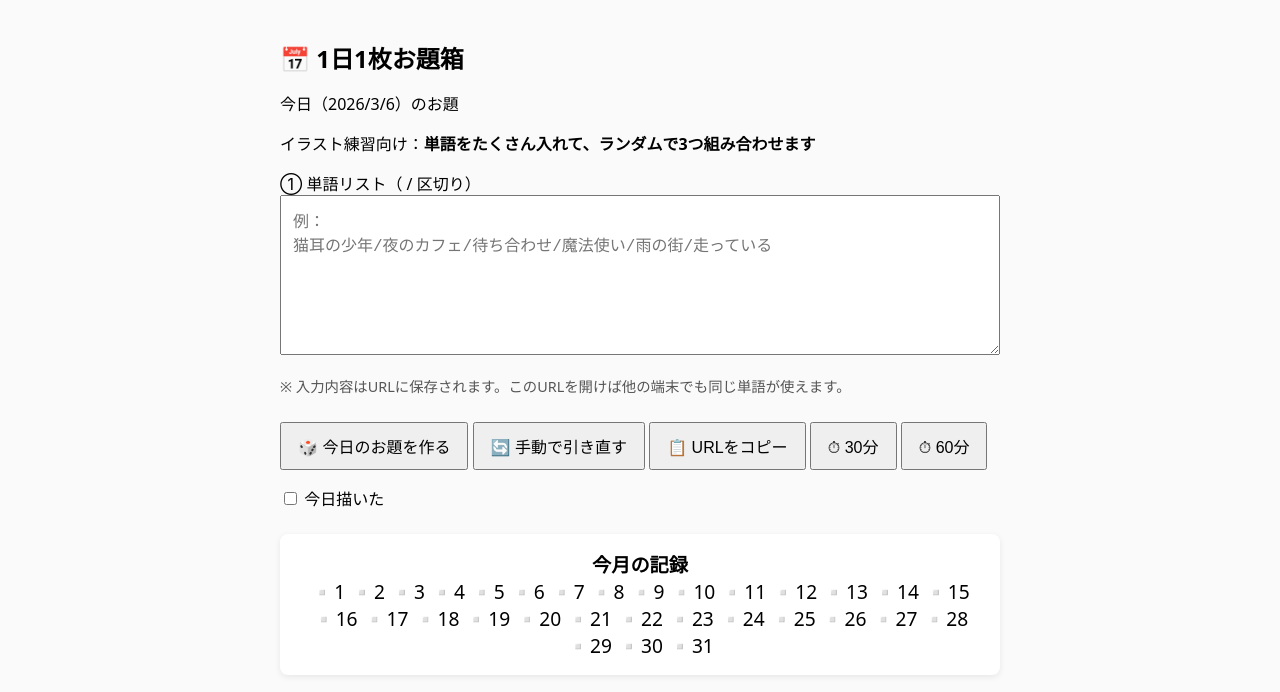
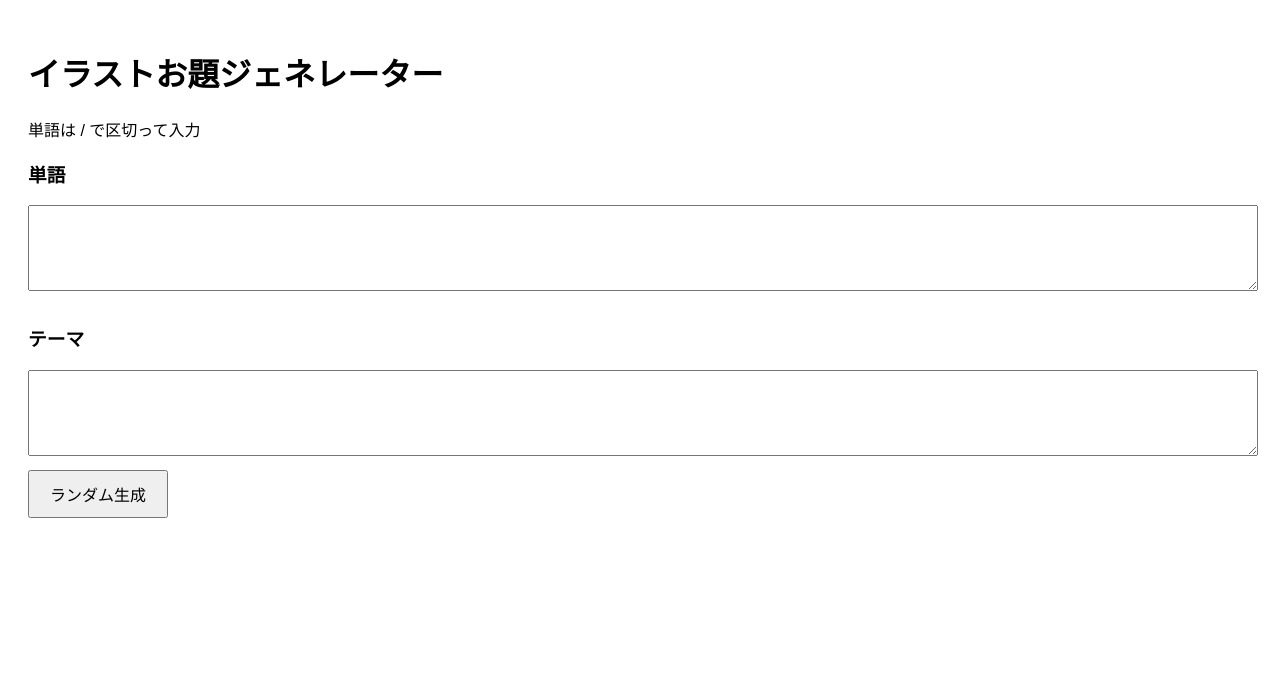
Before and after one commit to chance0124/illust, a plain HTML site: page index.html in a window 1280 px wide. Drawn offline with Linux system fonts and the light colour scheme.

Commit message:
Update index.html

```diff
--- a/index.html
+++ b/index.html
@@ -1,240 +1,79 @@
 <!DOCTYPE html>
 <html lang="ja">
 <head>
-  <meta charset="UTF-8" />
-  <meta name="viewport" content="width=device-width, initial-scale=1.0" />
-  <title>3語ランダムお題箱</title>
+<meta charset="UTF-8">
+<title>お題ジェネレーター</title>
 <style>
-    body {
-      font-family: system-ui, -apple-system, BlinkMacSystemFont, "Segoe UI", sans-serif;
-      background: #fafafa;
-      padding: 24px;
-      max-width: 720px;
-      margin: auto;
+body{
+font-family:sans-serif;
+padding:20px;
 }
-    h1 { font-size: 1.5rem; }
-    textarea {
-      width: 100%;
-      min-height: 160px;
-      padding: 12px;
-      font-size: 1rem;
-      box-sizing: border-box;
+
+textarea{
+width:100%;
+height:80px;
+margin-bottom:10px;
 }
-    button {
-      margin-top: 12px;
-      padding: 10px 16px;
-      font-size: 1rem;
-      cursor: pointer;
+
+button{
+padding:10px 20px;
+font-size:16px;
 }
-    .result {
-      margin-top: 24px;
-      padding: 16px;
-      background: #fff;
-      border-radius: 8px;
-      box-shadow: 0 2px 6px rgba(0,0,0,0.08);
-      font-size: 1.2rem;
-      text-align: center;
+
+.result{
+margin-top:20px;
+font-size:24px;
+font-weight:bold;
 }
-    .small { font-size: 0.9rem; color: #555; }
 </style>
 </head>
+
 <body>
-  <h1>📅 1日1枚お題箱</h1>
-  <p id="today"></p>
 
-  <p>イラスト練習向け：<strong>単語をたくさん入れて、ランダムで3つ組み合わせます</strong></p>
+<h1>イラストお題ジェネレーター</h1>
 
-  <label>① 単語リスト（ / 区切り）</label>
-  <textarea id="words" placeholder="例：
-猫耳の少年/夜のカフェ/待ち合わせ/魔法使い/雨の街/走っている"></textarea>
-  <p class="small">※ 入力内容はURLに保存されます。このURLを開けば他の端末でも同じ単語が使えます。</p>
+<p>単語は / で区切って入力</p>
 
-  <button onclick="pickWords()">🎲 今日のお題を作る</button>
-  <button onclick="pickWords(true)">🔄 手動で引き直す</button>
-  <button onclick="copyURL()">📋 URLをコピー</button>
+<h3>単語</h3>
+<textarea id="words"></textarea>
 
-  <div id="result" class="result" style="display:none;"></div>
+<h3>テーマ</h3>
+<textarea id="theme"></textarea>
 
-  <div id="timer" class="result" style="display:none; font-size:1rem;"></div>
-  <button onclick="startTimer(30)">⏱ 30分</button>
-  <button onclick="startTimer(60)">⏱ 60分</button>
+<button onclick="generate()">ランダム生成</button>
 
-  <label style="display:block; margin-top:16px;">
-    <input type="checkbox" id="doneCheck" onchange="toggleDone()" /> 今日描いた
-  </label>
-
-  <div id="calendar" class="result"></div>
+<div class="result" id="result"></div>
 
 <script>
-/* ===== 単語保存（URL + ローカル） ===== */
-function saveWords() {
-  const words = document.getElementById('words').value.trim();
 
-  // URL保存
-  const url = new URL(window.location);
-  url.searchParams.set('words', words);
-  history.replaceState(null, '', url);
-
-  // ローカル保存（URLがない場合の保険）
-  localStorage.setItem('odai_words', words);
+function randomPick(arr){
+return arr[Math.floor(Math.random()*arr.length)]
 }
 
-function loadWords() {
-  const params = new URLSearchParams(window.location.search);
-  const fromURL = params.get('words');
+function generate(){
 
-  if (fromURL) {
-    document.getElementById('words').value = fromURL;
-  } else {
-    const local = localStorage.getItem('odai_words');
-    if (local) document.getElementById('words').value = local;
-  }
+const words = document.getElementById("words").value.split("/").filter(v=>v.trim()!="")
+const themes = document.getElementById("theme").value.split("/").filter(v=>v.trim()!="")
+
+if(words.length < 3){
+alert("単語を3つ以上入力してください")
+return
 }
 
-/* ===== URLコピー ===== */
-function copyURL() {
-  saveWords();
-  const url = window.location.href;
+const shuffled = words.sort(()=>0.5-Math.random())
+const selected = shuffled.slice(0,3)
 
-  if (navigator.clipboard && window.isSecureContext) {
-    navigator.clipboard.writeText(url)
-      .then(()=>alert('URLをコピーしました'))
-      .catch(()=>manualCopy(url));
-  } else {
-    manualCopy(url);
-  }
+let themeText = ""
+if(themes.length>0){
+themeText = "テーマ："+randomPick(themes)
 }
 
-function manualCopy(text){
-  prompt('このURLをコピーしてください', text);
+document.getElementById("result").innerHTML =
+selected.join(" / ") + "<br><br>" + themeText
+
 }
 
-/* ===== お題生成 ===== */
-function pickWords(forceRandom = false) {
-  saveWords();
+</script>
 
-  const words = document.getElementById('words').value
-    .split('/')
-    .map(w => w.trim())
-    .filter(w => w.length > 0);
-
-  if (words.length < 3) {
-    alert('単語を3つ以上入力してください');
-    return;
-  }
-
-  const today = new Date().toISOString().slice(0,10);
-
-  // 今日のお題が保存されているか
-  if (!forceRandom) {
-    const saved = localStorage.getItem('odai_today_' + today);
-    if (saved) {
-      const result = document.getElementById('result');
-      result.style.display = 'block';
-      result.textContent = saved;
-      return;
-    }
-  }
-
-  let seed = Number(today.replace(/-/g,''));
-
-  const seededRandom = () => {
-    seed = (seed * 9301 + 49297) % 233280;
-    return seed / 233280;
-  };
-
-  const shuffled = [...words].sort(
-    () => (forceRandom ? Math.random() : seededRandom()) - 0.5
-  );
-
-  const selected = shuffled.slice(0,3);
-
-  const text = `${selected[0]} × ${selected[1]} × ${selected[2]}`;
-
-  const result = document.getElementById('result');
-  result.style.display='block';
-  result.textContent = text;
-
-  // 今日のお題として保存
-  if (!forceRandom) {
-    localStorage.setItem('odai_today_' + today, text);
-  }
-}
-
-/* ===== タイマー ===== */
-let timerInterval;
-function startTimer(min){
-  clearInterval(timerInterval);
-
-  let seconds = min*60;
-  const timer = document.getElementById('timer');
-  timer.style.display='block';
-
-  timerInterval=setInterval(()=>{
-    const m=Math.floor(seconds/60);
-    const s=seconds%60;
-
-    timer.textContent=`残り時間：${m}:${s.toString().padStart(2,'0')}`;
-
-    if(seconds--<=0) clearInterval(timerInterval);
-
-  },1000);
-}
-
-/* ===== 描いた記録 ===== */
-const todayKey = new Date().toISOString().slice(0,10);
-
-function toggleDone(){
-  localStorage.setItem(todayKey, document.getElementById('doneCheck').checked);
-  renderCalendar();
-}
-
-function renderCalendar(){
-
-  const cal=document.getElementById('calendar');
-
-  cal.innerHTML='<strong>今月の記録</strong><br>';
-
-  const now=new Date();
-
-  const days=new Date(now.getFullYear(), now.getMonth()+1, 0).getDate();
-
-  for(let d=1; d<=days; d++){
-
-    const key=new Date(now.getFullYear(), now.getMonth(), d).toISOString().slice(0,10);
-
-    const done=localStorage.getItem(key)==='true';
-
-    cal.innerHTML += done ? `✅${d} ` : `▫️${d} `;
-
-  }
-}
-
-/* ===== 初期化 ===== */
-const today = new Date();
-
-document.getElementById('today').textContent=
-`今日（${today.getFullYear()}/${today.getMonth()+1}/${today.getDate()}）のお題`;
-
-window.onload=()=>{
-
-  loadWords();
-
-  document.getElementById('doneCheck').checked = localStorage.getItem(todayKey)==='true';
-
-  pickWords();
-
-  renderCalendar();
-
-};
-
-// 入力したら自動保存
-
-document.addEventListener('input', (e)=>{
-
-  if(e.target.id==='words') saveWords();
-
-});
-</script>
 </body>
 </html>
```
Lines whose indentation alone changed are shown as unchanged.
